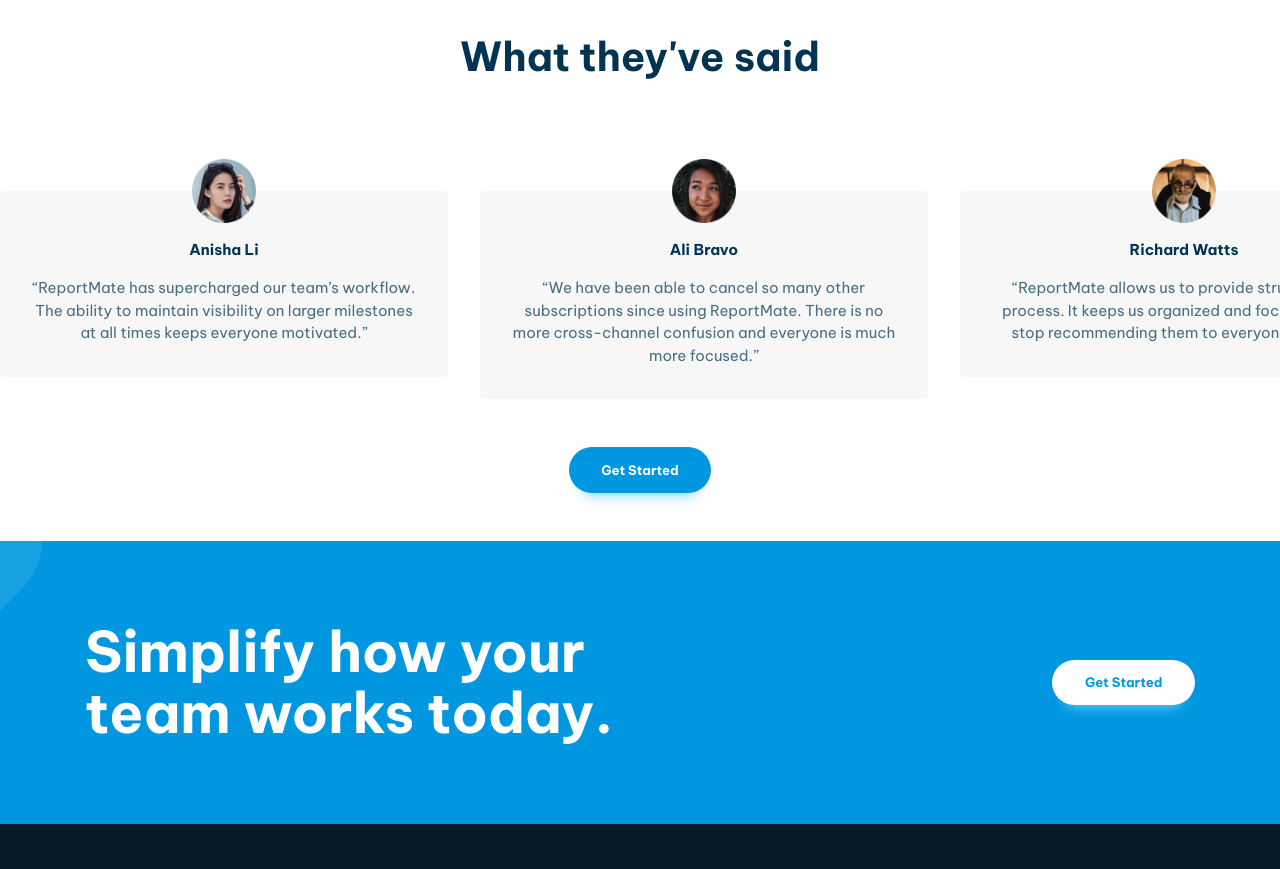
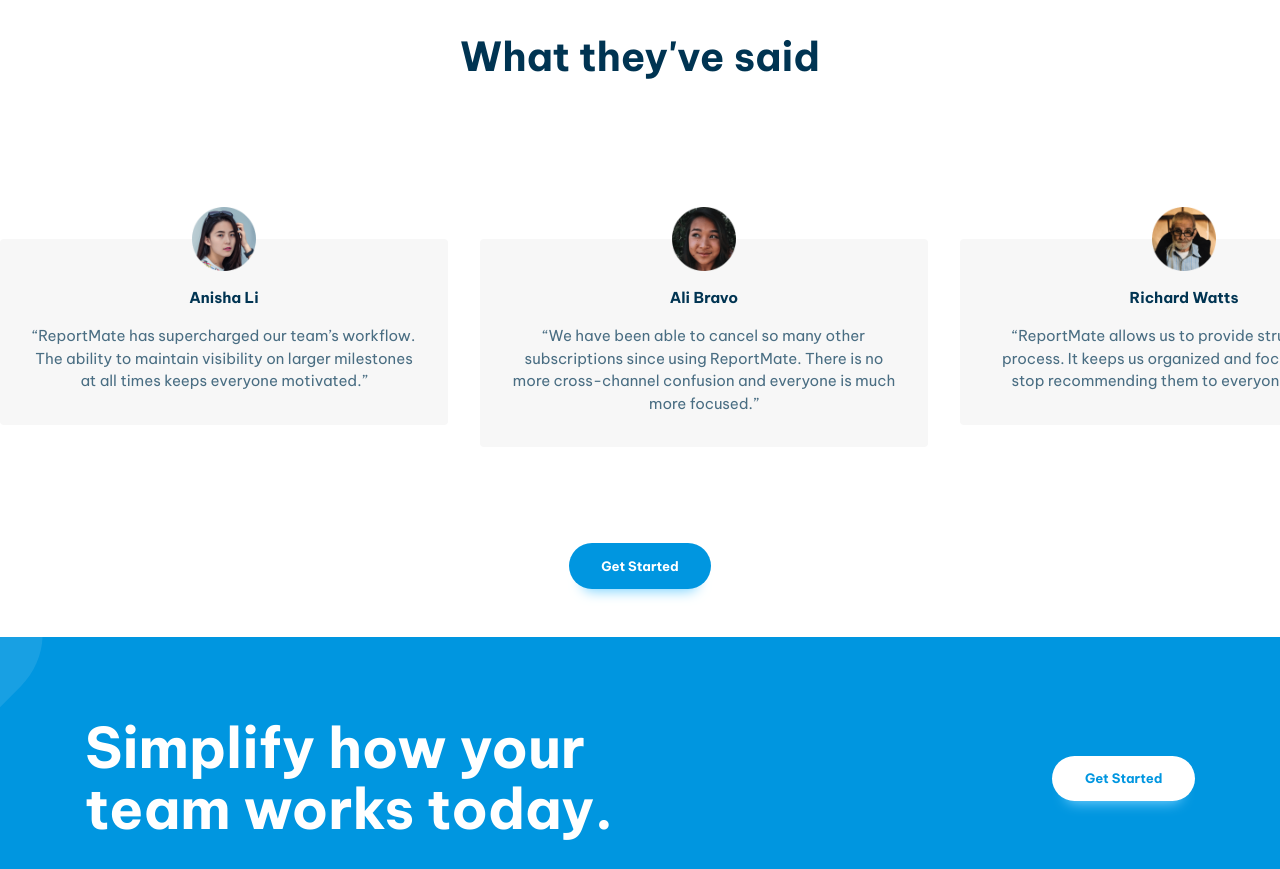
Before and after one commit to mirzakaiyum/reportmate-software-solution, a website built with Vite: page index.html in a window 1280 px wide. Shown: the part 1440-2309 px from the top of the page. Built offline with nearby package versions, Linux system fonts and the light colour scheme.

Commit message:
padding updated

```diff
--- a/index.html
+++ b/index.html
@@ -9,8 +9,8 @@
   <link rel="preconnect" href="https://fonts.googleapis.com">
   <link rel="preconnect" href="https://fonts.gstatic.com" crossorigin>
   <link href="https://fonts.googleapis.com/css2?family=Be+Vietnam+Pro:wght@400;500;700&display=swap" rel="stylesheet">
+  <link rel="stylesheet" href="a11y-slider.css" />
   <link rel="stylesheet" href="style.css">
-  <link rel="stylesheet" href="a11y-slider.css" />
 </head>
 
 <body>
@@ -108,7 +108,7 @@
     <section class="carousel | padding-block-700  text-center" style="overflow: hidden;">
       <h2 class="fs-secondary-heading fw-bold">What they've said</h2>
       <!-- Carousel here -->
-      <ul class="slider">
+      <ul class="slider | padding-block-700">
         <li>
           <img src="images/avatar-anisha.png" alt="">
 
@@ -230,8 +230,8 @@
   </footer>
 
 
+  <script src="a11y-slider.js"></script>
   <script type="module" src="/main.js"></script>
-  <script src="a11y-slider.js"></script>
 </body>
 
 </html>
```
